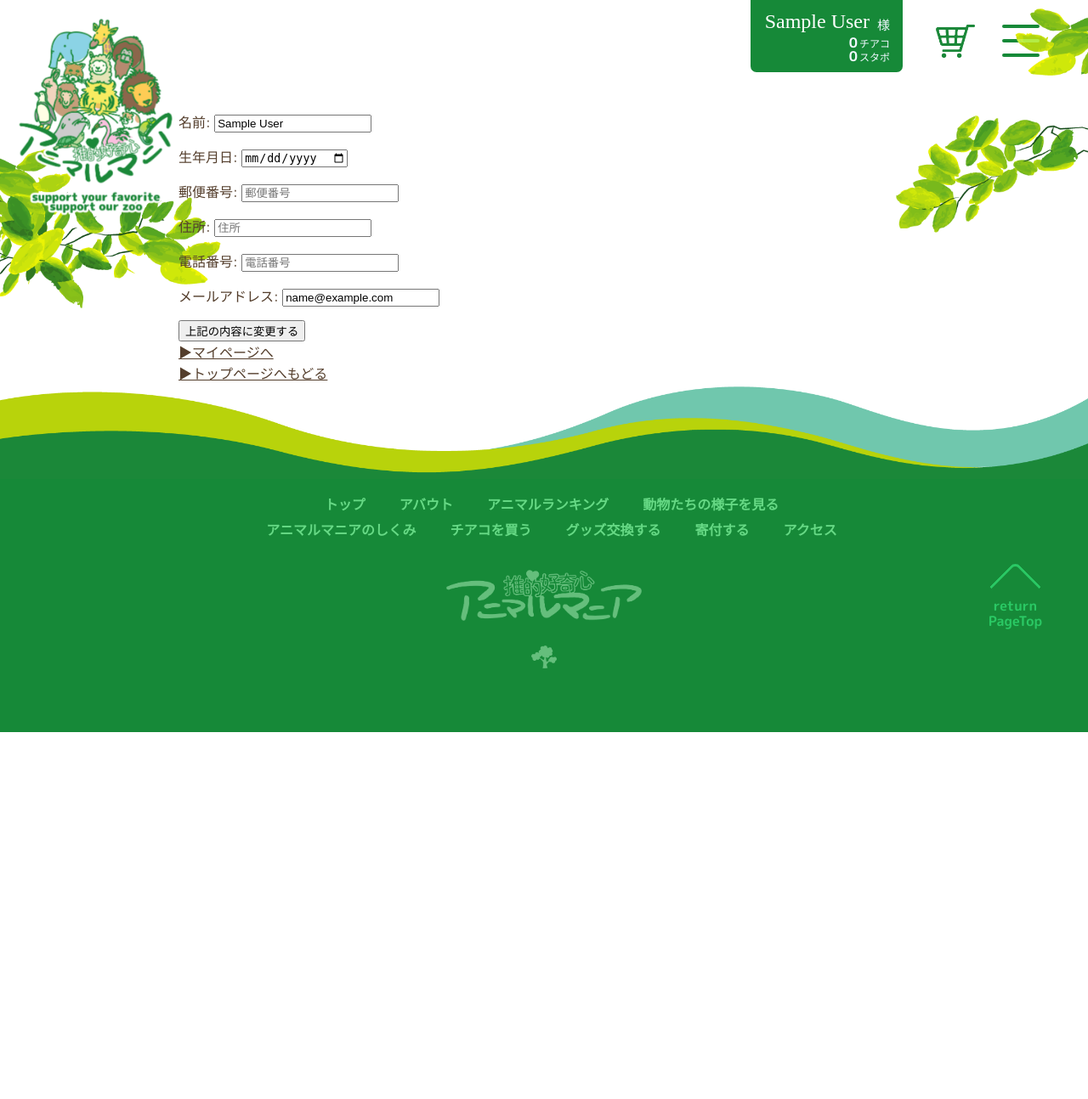
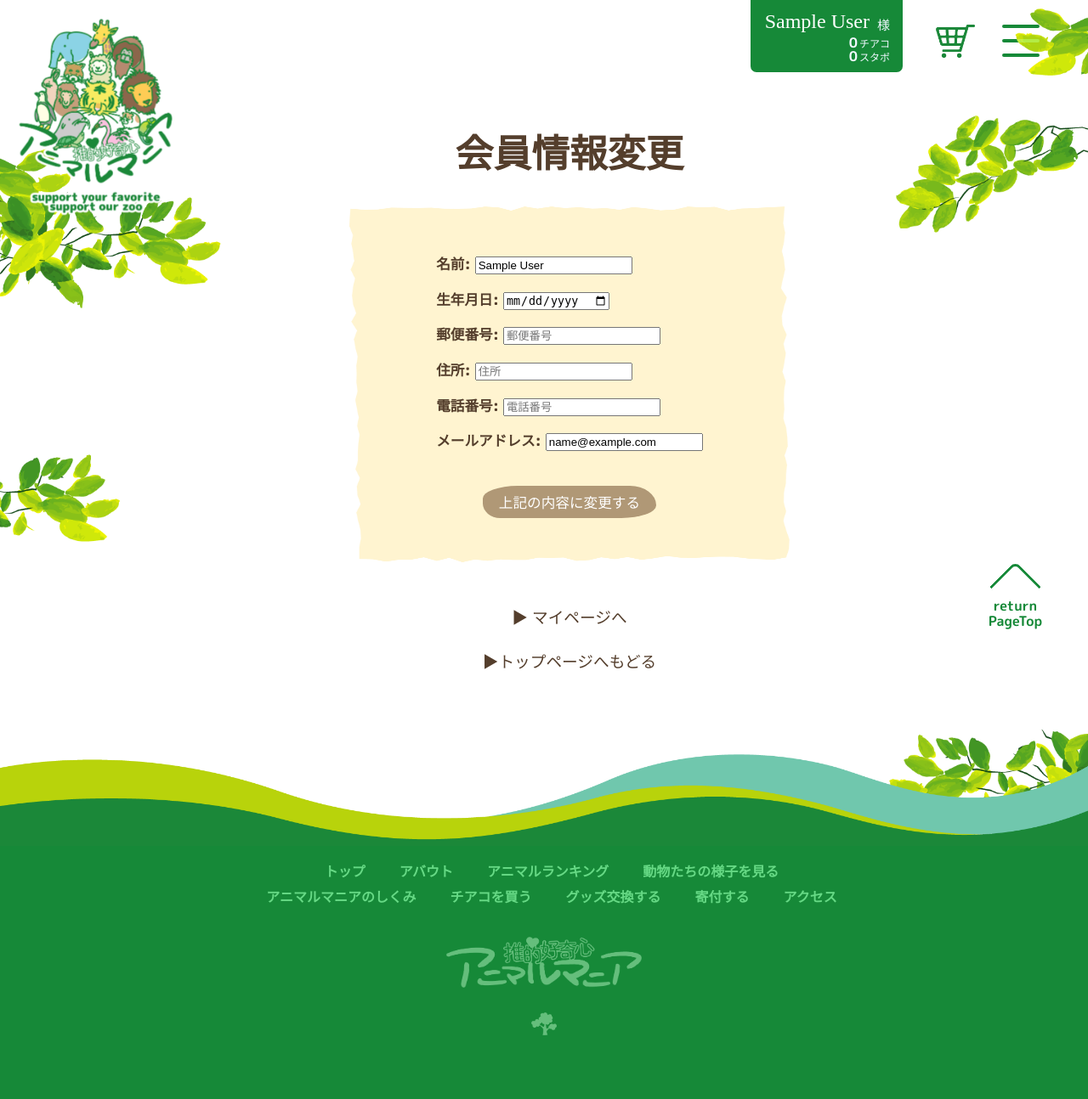
Before and after one commit to muratter93/oshiapp, a Django app: page /accounts/edit/ in a window 1280 px wide. Shown: the whole page at 85% size. Before the commit the page ends 862 px from the top, so only its background shows below. Run offline with Django 5.2, Linux system fonts and the light colour scheme; the visitor is signed in with stand-in values (Sample User, id 1); data comes from the database, SQL or seed files in the repository; data that the repository does not hold is empty; some web fonts are replaced.

Commit message:
（秋田）

```diff
--- a/accounts/templates/accounts/edit_profile.html
+++ b/accounts/templates/accounts/edit_profile.html
@@ -1,13 +1,44 @@
 {% extends 'common/base.html' %}
 {% block content %}
-<form method="post">
-  {% csrf_token %}
-  {{ form.as_p }}
-  <button type="submit">上記の内容に変更する</button>
-</form>
+{% load static %}
 
-<div id="edit_profile_mypage_button"><a href="{% url 'accounts:mypage' %}">▶マイページへ</a></div>
-<div id="edit_profile_returntop_button"><a href="{% url 'main:index' %}#">▶トップページへもどる</a></div>
+{% block extra_head %}
+<link rel="stylesheet" href="{% static 'css/edit_profile.css' %}">
+{% endblock %}
+
+
+<div id="edit_profile_large_box">
+
+    <h1 id="edit_profile_mypage_lang">会員情報変更</h1>
+
+    <div id="edit_profile_small_box">
+
+        <div id="edit_profile_small_box_paper">
+
+            <div id="edit_profile_small_box_lang">
+
+                <form method="post">
+                {% csrf_token %}
+                {{ form.as_p }}
+                <br>
+                <button id="edit_profile_changebutton" type="submit">上記の内容に変更する</button>
+                </form>
+
+            </div>
+
+        </div>
+    </div>
+
+    <a id="edit_profile_mypage_button" href="{% url 'accounts:mypage' %}">▶ マイページへ</a>
+
+    <br><br>
+
+    <a id="edit_profile_returntop_button" href="{% url 'main:index' %}#">▶トップページへもどる</a>
+
+    <br><br><br><br><br>
+
+</div>
+
 
 <script src="https://code.jquery.com/jquery-3.7.0.min.js"></script>
 <script>
--- a/accounts/templates/accounts/login_success.html
+++ b/accounts/templates/accounts/login_success.html
@@ -11,7 +11,7 @@
     <h1 id="login_success_complete">ログイン完了</h1>
 
     <p id="login_success_lang_01">
-        ようこそ、{{ user.username }}さん！<br>
+        ようこそ、{{ user.name }}さん！<br>
     </p>
 
     <img id="login_success_pic" src="{% static 'img/login_success_pic.png' %}" alt="オランウータンとカメレオンの絵">
--- /dev/null
+++ b/static/css/edit_profile.css
@@ -0,0 +1,97 @@
+
+
+/* 会員情報変更大箱 */
+#edit_profile_large_box {
+  margin: 0;
+  padding: 0 100px 0 0;
+  text-align: center;
+}
+
+
+/* 会員情報変更大箱 */
+#edit_profile_mypage_lang {
+  text-align: center;
+  font-weight: 900;
+  font-size: 3.5vw;
+}
+
+/* 会員情報変更小箱 */
+#edit_profile_small_box {
+  margin: 0;
+  padding: 0 0 50px 0;
+  display: flex;
+  justify-content: center;
+  /* background-color: rgb(115, 255, 0); */
+}
+
+/* 会員情報変更小箱の中の小箱 */
+#edit_profile_small_box_paper {
+  display: flex;
+  justify-content: center;
+  margin: 0 auto;
+  padding: 0;
+  background-image: url("/static/img/mypage_back.png");
+  background-size: 100% 100%;
+  background-repeat: no-repeat;
+}
+
+/* ーーーーーーーーー */
+/* 小箱の中の各種項目 */
+/* ーーーーーーーーー */
+
+#edit_profile_small_box_lang {
+  text-align: left;
+  font-weight: 800;
+  font-size: 1.3vw;
+  margin: 0 auto;
+  padding: 3vw 8vw 4vw 8vw;
+  /* background-color: rgb(105, 103, 42); */
+}
+
+/* ログアウトボタン */
+#edit_profile_changebutton {
+  width: 16vw;
+  height: 3vw;
+  border-radius: 20% 15% 20% 10% / 39% 59% 39% 45% ;
+  color: rgb(255, 255, 255);
+  background-color: #b09876;
+  font-family: 'M PLUS Rounded 1c';
+  font-size: 1.3vw;
+  font-weight: 500;
+  display: flex;
+  justify-content: center; /* 左右中央揃え */
+  align-items: center;     /* 上下中央揃え */
+  text-align: center;
+  margin: 0 auto;
+  outline: none;
+  border: none;
+}
+
+#edit_profile_changebutton:visited {
+  color: rgb(255, 255, 255);
+}
+
+#edit_profile_changebutton:hover {
+  color: rgb(255, 255, 255);
+}
+
+#edit_profile_changebutton:hover {
+  background-color: #b78033;
+}
+
+
+
+
+
+/* マイページへ */
+#edit_profile_mypage_button {
+  text-decoration: none;
+  font-size: 14pt;
+}
+
+
+/* トップページへもどる */
+#edit_profile_returntop_button {
+  text-decoration: none;
+  font-size: 14pt;
+}
```
Also changed, not shown: accounts/templates/accounts/mypage.html (+5 -3 lines), static/css/mypage.css (+25 -20 lines), static/img/myspace_bird_02.png (added).
